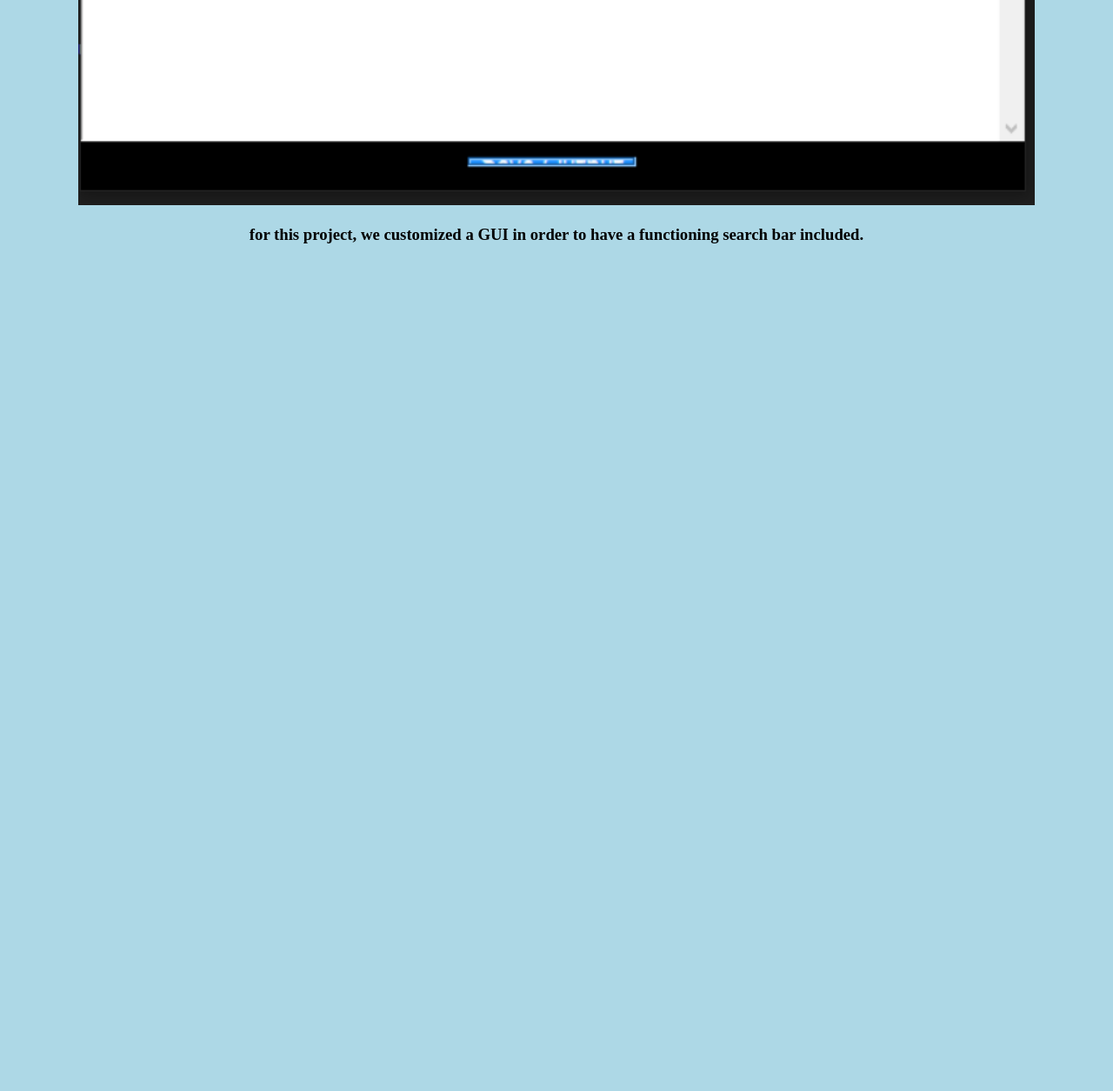
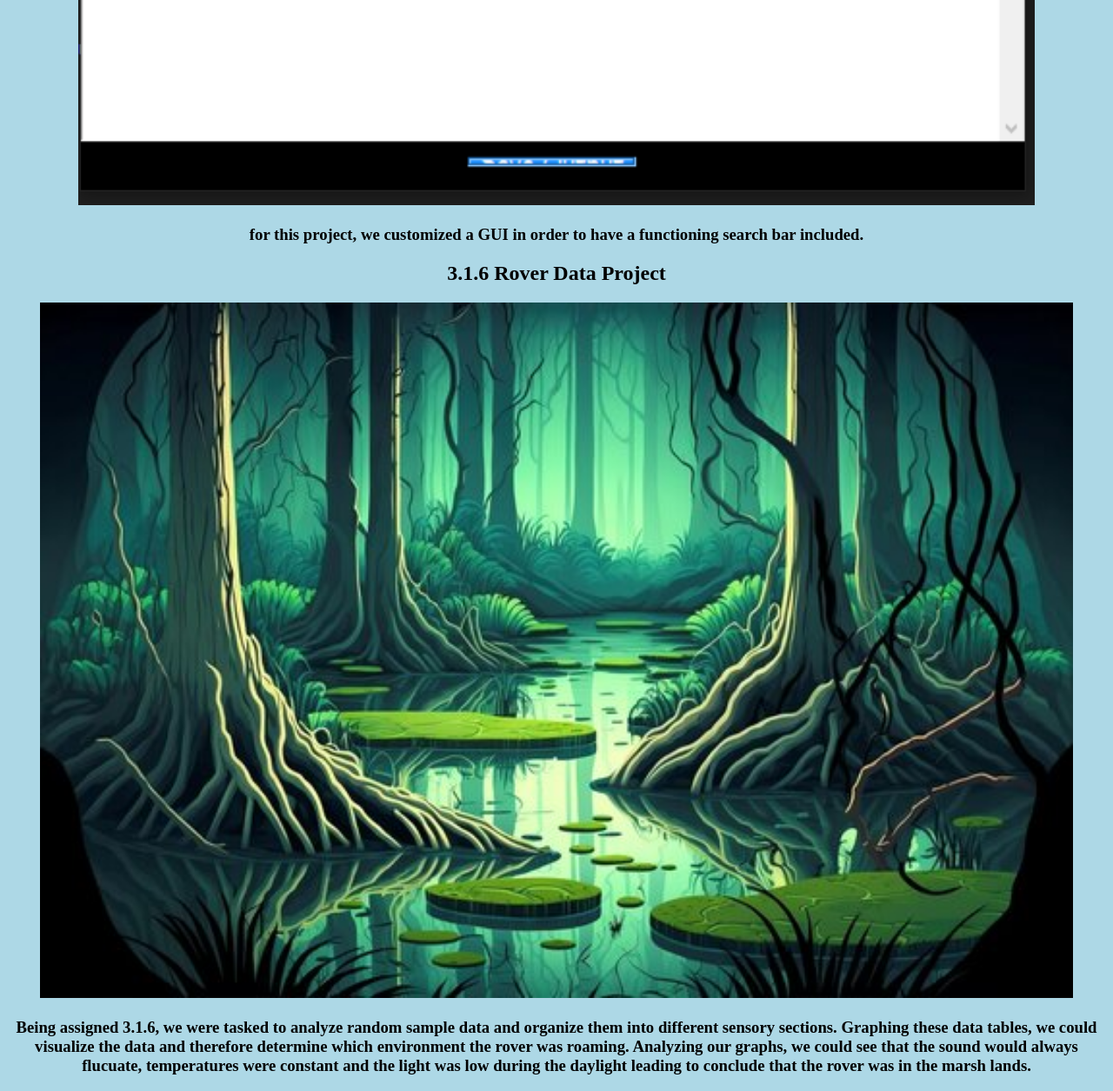
Before and after one commit to etann808/CSP2024, a plain HTML site: page portfolio.html in a window 1280 px wide. Shown: the part 5008-6263 px from the top of the page at 87% size. Before the commit the page ends 5308 px from the top, so only its background shows below. Drawn offline with Linux system fonts and the light colour scheme.

Commit message:
Update portfolio.html

```diff
--- a/portfolio.html
+++ b/portfolio.html
@@ -35,6 +35,11 @@
     <img src="GUI.png" height="800">
     <h3> for this project, we customized a GUI in order to have a functioning search bar included. </h3>
 
+    <h2> 3.1.6 Rover Data Project</h2>
+    <img src="360_F_567163133_d4SPXz47rUmgf6D13OZ7Pe5QYZfS6g1Y.png" height="800" >
+    <h3> Being assigned 3.1.6, we were tasked to analyze random sample data and organize them into different sensory sections. Graphing these data tables, we could visualize the data and therefore determine which environment the rover was roaming. Analyzing our graphs,
+        we could see that the sound would always flucuate, temperatures were constant and the light was low during the daylight leading to conclude that the rover was in the marsh lands. </h3>
+
 
 
       </a>
```
